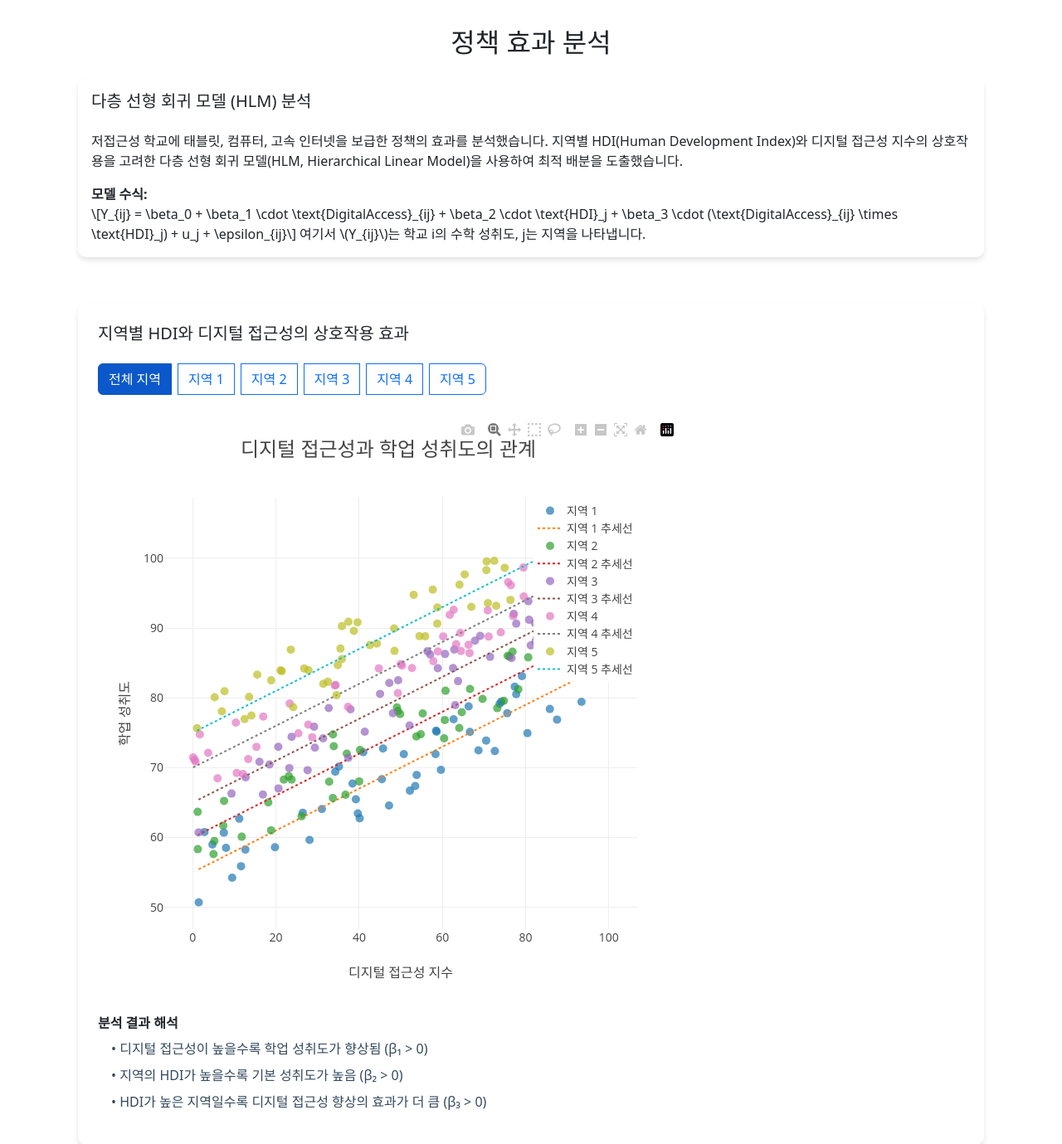
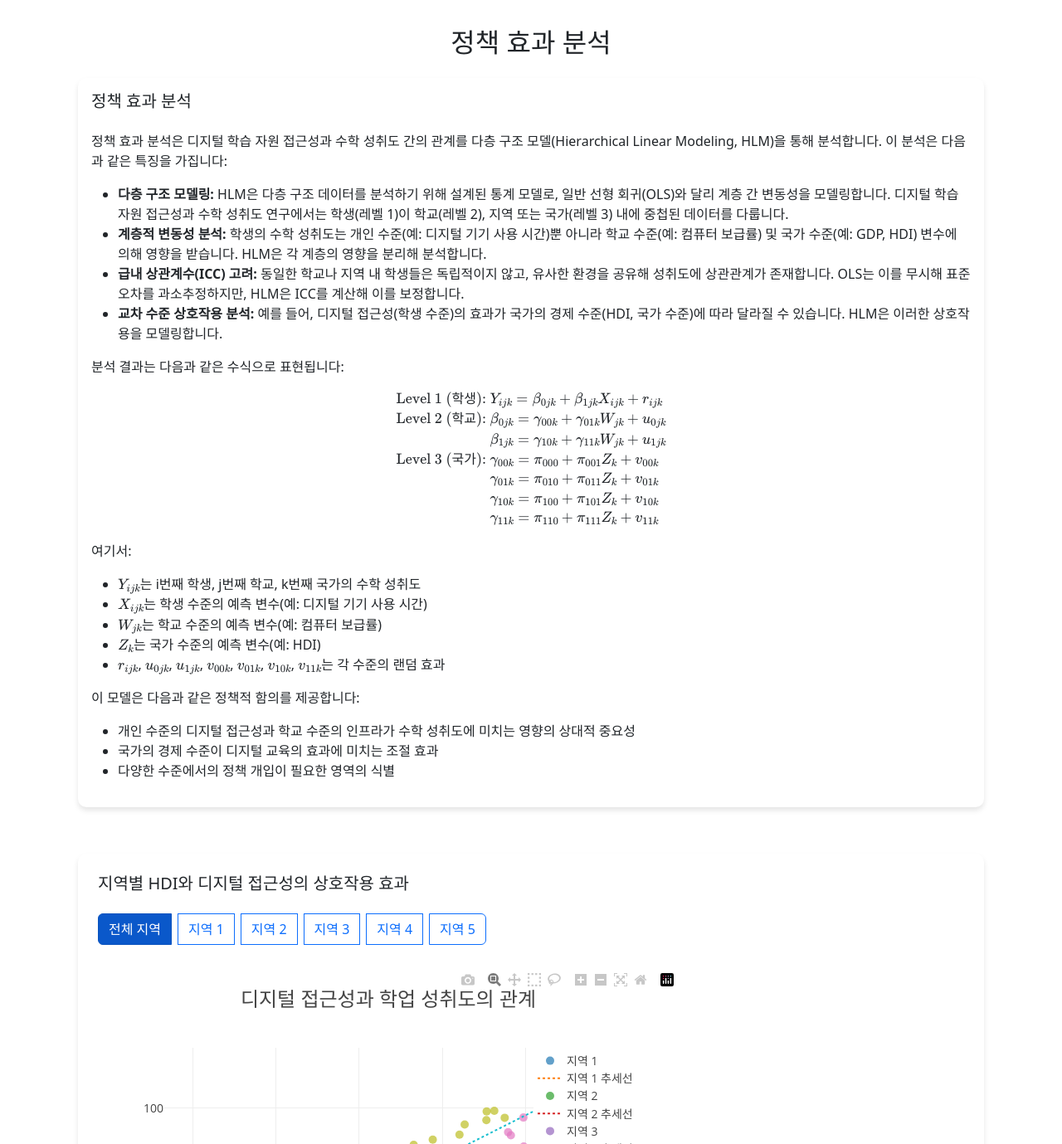
Before and after one commit to bosun1043/myquant, a Flask app: page / in a window 1280 px wide, after a click on "정책 효과". Shown: the part 58-1437 px from the top of the page at 83% size. Run offline with Flask 2, Linux system fonts and the light colour scheme; data that the repository does not hold is empty; some libraries are stand-ins or nearby versions.

Commit message:
policy part fixed math equation

```diff
--- a/templates/index.html
+++ b/templates/index.html
@@ -7,6 +7,22 @@
     <link href="https://cdn.jsdelivr.net/npm/bootstrap@5.3.0/dist/css/bootstrap.min.css" rel="stylesheet">
     <link href="https://cdn.jsdelivr.net/npm/boxicons@2.1.4/css/boxicons.min.css" rel="stylesheet">
     <link href="/static/css/style.css?v={{ range(1, 9999999) | random }}" rel="stylesheet">
+    <!-- MathJax 설정 -->
+    <script src="https://polyfill.io/v3/polyfill.min.js?features=es6"></script>
+    <script id="MathJax-script" async src="https://cdn.jsdelivr.net/npm/mathjax@3/es5/tex-mml-chtml.js"></script>
+    <script>
+        window.MathJax = {
+            tex: {
+                inlineMath: [['$', '$'], ['\\(', '\\)']],
+                displayMath: [['$$', '$$'], ['\\[', '\\]']],
+                processEscapes: true,
+                processEnvironments: true
+            },
+            options: {
+                skipHtmlTags: ['script', 'noscript', 'style', 'textarea', 'pre']
+            }
+        };
+    </script>
     <!-- Plotly.js -->
     <script src="https://cdn.plot.ly/plotly-2.27.0.min.js"></script>
 </head>
@@ -440,18 +456,58 @@
                         <div class="col-md-12">
                             <div class="card">
                                 <div class="card-body">
-                                    <h5 class="card-title">다층 선형 회귀 모델 (HLM) 분석</h5>
+                                    <h5 class="card-title">정책 효과 분석</h5>
                                     <p class="card-text">
-                                        저접근성 학교에 태블릿, 컴퓨터, 고속 인터넷을 보급한 정책의 효과를 분석했습니다.
-                                        지역별 HDI(Human Development Index)와 디지털 접근성 지수의 상호작용을 고려한
-                                        다층 선형 회귀 모델(HLM, Hierarchical Linear Model)을 사용하여 최적 배분을 도출했습니다.
+                                        정책 효과 분석은 디지털 학습 자원 접근성과 수학 성취도 간의 관계를 다층 구조 모델(Hierarchical Linear Modeling, HLM)을 통해 분석합니다. 이 분석은 다음과 같은 특징을 가집니다:
                                     </p>
+                                    <ul>
+                                        <li>
+                                            <strong>다층 구조 모델링:</strong> HLM은 다층 구조 데이터를 분석하기 위해 설계된 통계 모델로, 일반 선형 회귀(OLS)와 달리 계층 간 변동성을 모델링합니다. 디지털 학습 자원 접근성과 수학 성취도 연구에서는 학생(레벨 1)이 학교(레벨 2), 지역 또는 국가(레벨 3) 내에 중첩된 데이터를 다룹니다.
+                                        </li>
+                                        <li>
+                                            <strong>계층적 변동성 분석:</strong> 학생의 수학 성취도는 개인 수준(예: 디지털 기기 사용 시간)뿐 아니라 학교 수준(예: 컴퓨터 보급률) 및 국가 수준(예: GDP, HDI) 변수에 의해 영향을 받습니다. HLM은 각 계층의 영향을 분리해 분석합니다.
+                                        </li>
+                                        <li>
+                                            <strong>급내 상관계수(ICC) 고려:</strong> 동일한 학교나 지역 내 학생들은 독립적이지 않고, 유사한 환경을 공유해 성취도에 상관관계가 존재합니다. OLS는 이를 무시해 표준오차를 과소추정하지만, HLM은 ICC를 계산해 이를 보정합니다.
+                                        </li>
+                                        <li>
+                                            <strong>교차 수준 상호작용 분석:</strong> 예를 들어, 디지털 접근성(학생 수준)의 효과가 국가의 경제 수준(HDI, 국가 수준)에 따라 달라질 수 있습니다. HLM은 이러한 상호작용을 모델링합니다.
+                                        </li>
+                                    </ul>
                                     <p class="card-text">
-                                        <strong>모델 수식:</strong><br>
-                                        \[Y_{ij} = \beta_0 + \beta_1 \cdot \text{DigitalAccess}_{ij} + \beta_2 \cdot \text{HDI}_j +
-                                        \beta_3 \cdot (\text{DigitalAccess}_{ij} \times \text{HDI}_j) + u_j + \epsilon_{ij}\]
-                                        여기서 \(Y_{ij}\)는 학교 i의 수학 성취도, j는 지역을 나타냅니다.
+                                        분석 결과는 다음과 같은 수식으로 표현됩니다:
                                     </p>
+                                    <div class="text-center mb-3">
+                                        \[
+                                        \begin{aligned}
+                                        \text{Level 1 (학생): } & Y_{ijk} = \beta_{0jk} + \beta_{1jk}X_{ijk} + r_{ijk} \\
+                                        \text{Level 2 (학교): } & \beta_{0jk} = \gamma_{00k} + \gamma_{01k}W_{jk} + u_{0jk} \\
+                                        & \beta_{1jk} = \gamma_{10k} + \gamma_{11k}W_{jk} + u_{1jk} \\
+                                        \text{Level 3 (국가): } & \gamma_{00k} = \pi_{000} + \pi_{001}Z_k + v_{00k} \\
+                                        & \gamma_{01k} = \pi_{010} + \pi_{011}Z_k + v_{01k} \\
+                                        & \gamma_{10k} = \pi_{100} + \pi_{101}Z_k + v_{10k} \\
+                                        & \gamma_{11k} = \pi_{110} + \pi_{111}Z_k + v_{11k}
+                                        \end{aligned}
+                                        \]
+                                    </div>
+                                    <p class="card-text">
+                                        여기서:
+                                    </p>
+                                    <ul>
+                                        <li>\(Y_{ijk}\)는 i번째 학생, j번째 학교, k번째 국가의 수학 성취도</li>
+                                        <li>\(X_{ijk}\)는 학생 수준의 예측 변수(예: 디지털 기기 사용 시간)</li>
+                                        <li>\(W_{jk}\)는 학교 수준의 예측 변수(예: 컴퓨터 보급률)</li>
+                                        <li>\(Z_k\)는 국가 수준의 예측 변수(예: HDI)</li>
+                                        <li>\(r_{ijk}\), \(u_{0jk}\), \(u_{1jk}\), \(v_{00k}\), \(v_{01k}\), \(v_{10k}\), \(v_{11k}\)는 각 수준의 랜덤 효과</li>
+                                    </ul>
+                                    <p class="card-text">
+                                        이 모델은 다음과 같은 정책적 함의를 제공합니다:
+                                    </p>
+                                    <ul>
+                                        <li>개인 수준의 디지털 접근성과 학교 수준의 인프라가 수학 성취도에 미치는 영향의 상대적 중요성</li>
+                                        <li>국가의 경제 수준이 디지털 교육의 효과에 미치는 조절 효과</li>
+                                        <li>다양한 수준에서의 정책 개입이 필요한 영역의 식별</li>
+                                    </ul>
                                 </div>
                             </div>
                         </div>
```
